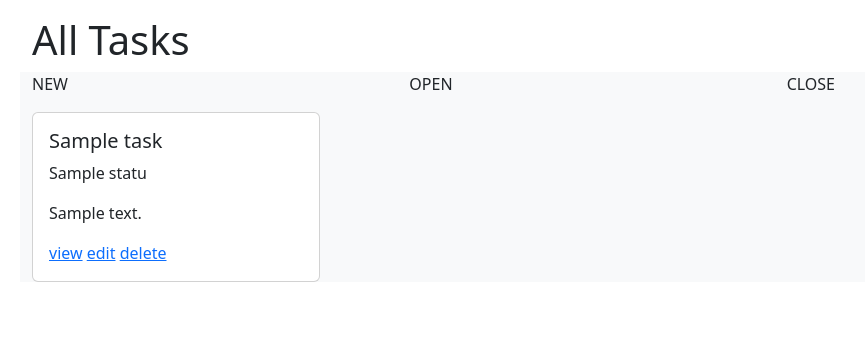
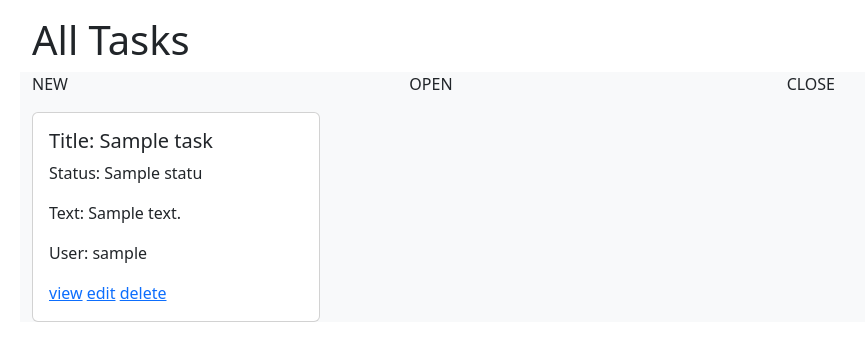
Before and after one commit to igor-gorovenko/pet_sales_funnel, a Django app: page / in a window 1280 px wide. Shown: the part 56-417 px from the top of the page, without its empty margins (54-919 px from the left). Run offline with Django 4.2, Linux system fonts and the light colour scheme; tables that the repository leaves empty hold one stand-in row (values such as "Sample post").

Commit message:
add user in task, add id user in task, add permissions user and admin

```diff
--- a/sales_funnel/sales/forms.py
+++ b/sales_funnel/sales/forms.py
@@ -1,4 +1,5 @@
 from django import forms
+
 
 class CreateTaskForm(forms.Form):
     title = forms.CharField(max_length=40)
--- a/sales_funnel/sales/models.py
+++ b/sales_funnel/sales/models.py
@@ -14,6 +14,7 @@ class Task(models.Model):
     title = models.CharField(max_length=120)
     text = models.TextField()
     status = models.ForeignKey(Status, on_delete=models.CASCADE)
+    user = models.ForeignKey(User, on_delete=models.CASCADE)
 
 
     def get_url(self):
--- a/sales_funnel/sales/views.py
+++ b/sales_funnel/sales/views.py
@@ -4,7 +4,6 @@ from .models import Task, User, Status
 from .forms import CreateTaskForm
 
 DEFAULT_STATUS_ID = 1
-
 
 def index(request):
     tasks_list = Task.objects.all()
@@ -34,6 +33,7 @@ def add_task(request):
         new_task.title = request.POST.get('title')
         new_task.text = request.POST.get('text')
         new_task.status = Status(id=DEFAULT_STATUS_ID)
+        new_task.user = User(id=request.user.id)
         new_task.save()
         return HttpResponseRedirect("/")
     else:
@@ -57,7 +57,7 @@ def edit_task(request, id):
             edit_task = CreateTaskForm()
             return render(request, "sales/edit_task.html", {"edit_task": edit_task})
     except Task.DoesNotExist:
-        return HttpResponseNotFound("<h2>Person not found</h2>")
+        return HttpResponseNotFound("<h2>Task not found</h2>")
 
 
 def delete_task(request, id):
@@ -66,4 +66,4 @@ def delete_task(request, id):
         task.delete()
         return HttpResponseRedirect("/")
     except Task.DoesNotExist:
-        return HttpResponseNotFound("<h2>Person not found</h2>")
+        return HttpResponseNotFound("<h2>Task not found</h2>")
--- a/sales_funnel/templates/include/card.html
+++ b/sales_funnel/templates/include/card.html
@@ -1,8 +1,9 @@
 <div class="card" style="width: 18rem;">
     <div class="card-body">
-        <h5 class="card-title">{{ task.title }}</h5>
-        <p>{{ task.status }}</p>
-        <p class="card-text">{{ task.text }}</p>
+        <h5 class="card-title">Title: {{ task.title }}</h5>
+        <p>Status: {{ task.status }}</p>
+        <p class="card-text">Text: {{ task.text }}</p>
+        <p>User: {{ task.user }}</p>
         <div>
             <a href="{{ task.get_url }}">view</a>
             <a href="{% url 'edit_task' task.id %}">edit</a>
```
Also changed, not shown: sales_funnel/sales/migrations/0004_task_user.py (added).
